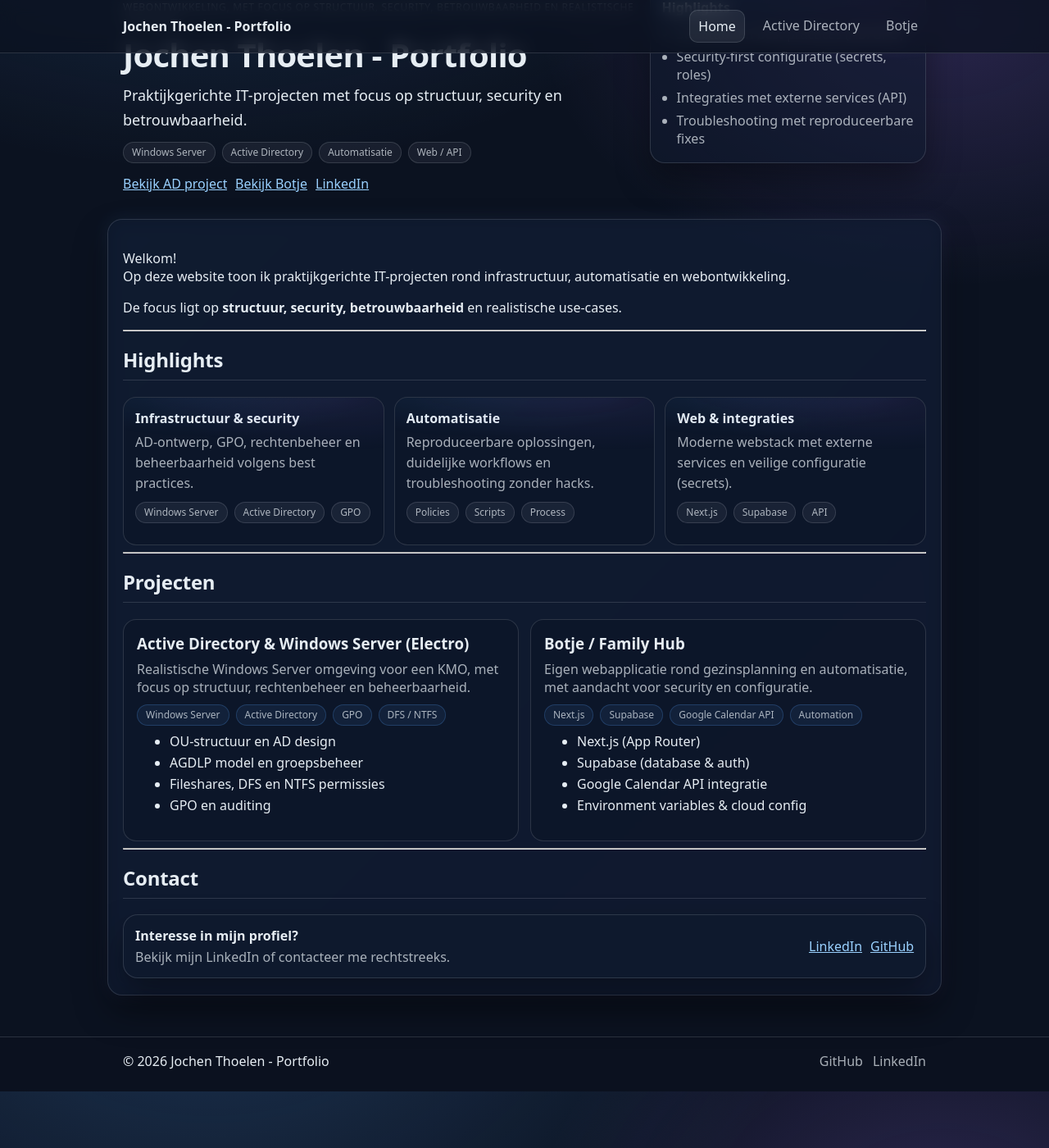
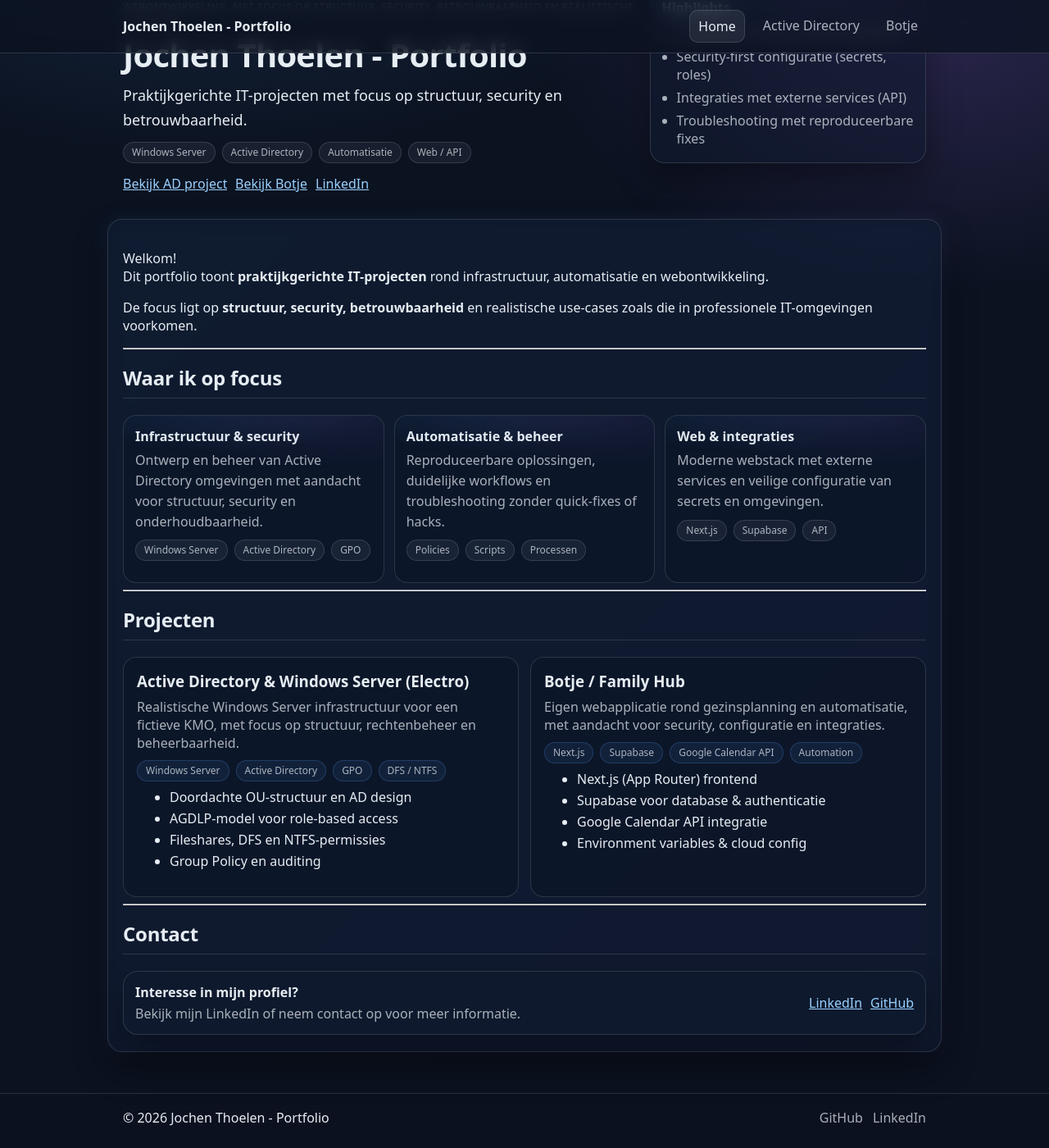
Before and after one commit to Xantar-86/jochen-thoelen.github.io, a Jekyll site: the page built from index.md, in a window 1280 px wide and 1400 px high, scrolled down 126 px. Shown: the whole window at 82% size. Built offline with Jekyll 4.4.1, drawn with Linux system fonts in a browser that asks for light colours.

Commit message:
Update homepage highlight and AD project content

```diff
--- a/index.md
+++ b/index.md
@@ -3,20 +3,21 @@ title: Jochen Thoelen - Portfolio
 ---
 
 Welkom!
-Op deze website toon ik praktijkgerichte IT-projecten rond infrastructuur, automatisatie en webontwikkeling.
+Dit portfolio toont **praktijkgerichte IT-projecten** rond infrastructuur, automatisatie en webontwikkeling.
 
-De focus ligt op **structuur, security, betrouwbaarheid** en realistische use-cases.
+De focus ligt op **structuur, security, betrouwbaarheid** en realistische use-cases zoals die in professionele IT-omgevingen voorkomen.
 
 ---
 
-## Highlights
+## Waar ik op focus
 
 <div class="feature-grid">
 
   <div class="feature reveal">
     <div class="feature-title">Infrastructuur &amp; security</div>
     <div class="feature-text">
-      AD-ontwerp, GPO, rechtenbeheer en beheerbaarheid volgens best practices.
+      Ontwerp en beheer van Active Directory omgevingen met aandacht
+      voor structuur, security en onderhoudbaarheid.
     </div>
     <div class="pill-row">
       <span class="pill">Windows Server</span>
@@ -26,21 +27,23 @@ De focus ligt op **structuur, security, betrouwbaarheid** en realistische use-ca
   </div>
 
   <div class="feature reveal">
-    <div class="feature-title">Automatisatie</div>
+    <div class="feature-title">Automatisatie &amp; beheer</div>
     <div class="feature-text">
-      Reproduceerbare oplossingen, duidelijke workflows en troubleshooting zonder hacks.
+      Reproduceerbare oplossingen, duidelijke workflows en troubleshooting
+      zonder quick-fixes of hacks.
     </div>
     <div class="pill-row">
       <span class="pill">Policies</span>
       <span class="pill">Scripts</span>
-      <span class="pill">Process</span>
+      <span class="pill">Processen</span>
     </div>
   </div>
 
   <div class="feature reveal">
     <div class="feature-title">Web &amp; integraties</div>
     <div class="feature-text">
-      Moderne webstack met externe services en veilige configuratie (secrets).
+      Moderne webstack met externe services en veilige configuratie
+      van secrets en omgevingen.
     </div>
     <div class="pill-row">
       <span class="pill">Next.js</span>
@@ -61,8 +64,8 @@ De focus ligt op **structuur, security, betrouwbaarheid** en realistische use-ca
     <h3>Active Directory &amp; Windows Server (Electro)</h3>
 
     <p class="muted">
-      Realistische Windows Server omgeving voor een KMO, met focus op structuur,
-      rechtenbeheer en beheerbaarheid.
+      Realistische Windows Server infrastructuur voor een fictieve KMO,
+      met focus op structuur, rechtenbeheer en beheerbaarheid.
     </p>
 
     <div class="badge-row">
@@ -73,10 +76,10 @@ De focus ligt op **structuur, security, betrouwbaarheid** en realistische use-ca
     </div>
 
     <ul>
-      <li>OU-structuur en AD design</li>
-      <li>AGDLP model en groepsbeheer</li>
-      <li>Fileshares, DFS en NTFS permissies</li>
-      <li>GPO en auditing</li>
+      <li>Doordachte OU-structuur en AD design</li>
+      <li>AGDLP-model voor role-based access</li>
+      <li>Fileshares, DFS en NTFS-permissies</li>
+      <li>Group Policy en auditing</li>
     </ul>
   </a>
 
@@ -85,7 +88,7 @@ De focus ligt op **structuur, security, betrouwbaarheid** en realistische use-ca
 
     <p class="muted">
       Eigen webapplicatie rond gezinsplanning en automatisatie,
-      met aandacht voor security en configuratie.
+      met aandacht voor security, configuratie en integraties.
     </p>
 
     <div class="badge-row">
@@ -96,8 +99,8 @@ De focus ligt op **structuur, security, betrouwbaarheid** en realistische use-ca
     </div>
 
     <ul>
-      <li>Next.js (App Router)</li>
-      <li>Supabase (database &amp; auth)</li>
+      <li>Next.js (App Router) frontend</li>
+      <li>Supabase voor database &amp; authenticatie</li>
       <li>Google Calendar API integratie</li>
       <li>Environment variables &amp; cloud config</li>
     </ul>
@@ -113,7 +116,7 @@ De focus ligt op **structuur, security, betrouwbaarheid** en realistische use-ca
   <div class="cta-left">
     <div class="cta-title">Interesse in mijn profiel?</div>
     <div class="cta-text">
-      Bekijk mijn LinkedIn of contacteer me rechtstreeks.
+      Bekijk mijn LinkedIn of neem contact op voor meer informatie.
     </div>
   </div>
 
```
Also changed, not shown: ad-electro/index.md (+2 -2 lines).
